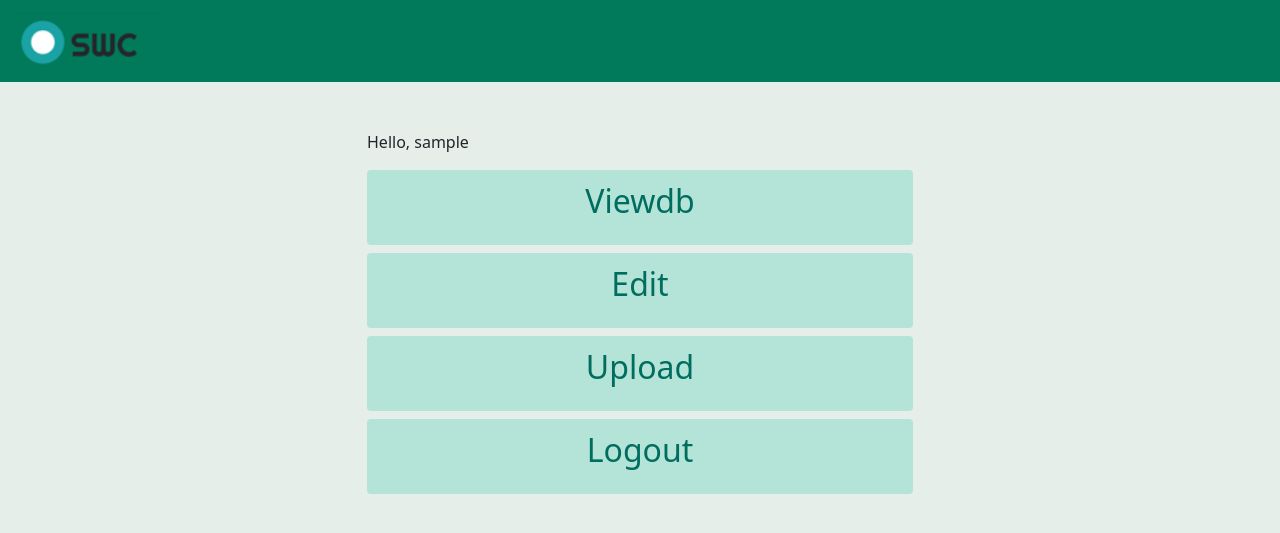
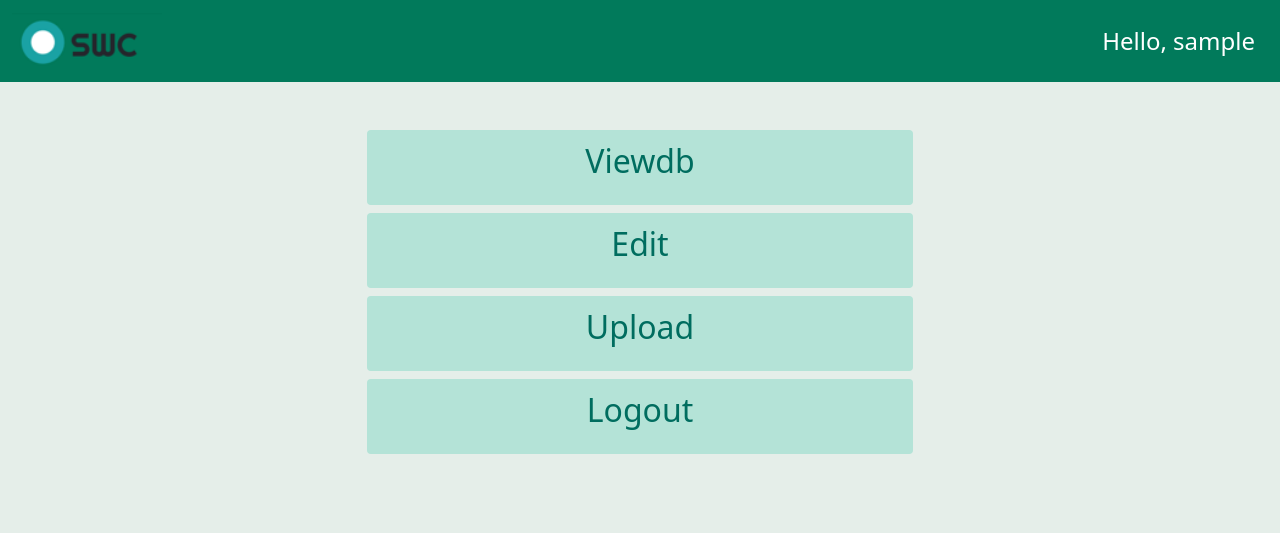
Before and after one commit to mTurner-beepboop/cs30-code-submission, a Django app: page / in a window 1280 px wide. Shown: the top 533 px of the page. Run offline with Django 3.2, Linux system fonts and the light colour scheme; the visitor is signed in with stand-in values (Sample User, id 1).

Commit message:
Edits to main buttons and welcome message position.

```diff
--- a/cs30_webapp/static/css/style.css
+++ b/cs30_webapp/static/css/style.css
@@ -20,8 +20,19 @@ html{
 	color:#017a5b;
 }
 
-.button-menu-height{
+.button-menu{
 	height:75px;
 	font-size:32px;
 	color:#006d5f;
+	background-color:#b4e3d7;
 }
+
+.nav-text{
+	font-size:24px;
+	color:white;
+}
+
+.btn:hover {
+		color:white;
+    background-color:#017a5b !important;
+}
--- a/cs30_webapp/templates/webapp/base.html
+++ b/cs30_webapp/templates/webapp/base.html
@@ -17,6 +17,11 @@
     <a class="navbar-brand" href="{% url 'webapp:home' %}">
       <img src="{% static '/images/logo.png' %}" alt="" width="150" >
     </a>
+    {% if user.is_authenticated %}
+    <form class="d-flex">
+      <a class="btn pe-none nav-text"> Hello, {{user.username}} </a>
+    </form>
+    {% endif %}
   </div>
 </nav>
 <body class="">
--- a/cs30_webapp/templates/webapp/home.html
+++ b/cs30_webapp/templates/webapp/home.html
@@ -17,19 +17,18 @@ Home
 
 
           {% if user.is_authenticated %}
-            <p> Hello, {{user.username}} </p>
 
             <div class="d-grid gap-2 col-12 mx-auto"">
-              <a class="btn site-colour-light button-menu-height" href="{% url 'webapp:dbview' %}">Viewdb</a>
-              <a class="btn site-colour-light button-menu-height" href="{% url 'webapp:edit' %}">Edit</a>
-              <a class="btn site-colour-light button-menu-height" href="{% url 'webapp:add' %}">Upload</a>
-              <a class="btn site-colour-light button-menu-height" href="{% url 'webapp:logout' %}">Logout</a>
+              <a class="btn button-menu" href="{% url 'webapp:dbview' %}">Viewdb</a>
+              <a class="btn button-menu" href="{% url 'webapp:edit' %}">Edit</a>
+              <a class="btn button-menu" href="{% url 'webapp:add' %}">Upload</a>
+              <a class="btn button-menu" href="{% url 'webapp:logout' %}">Logout</a>
             </div>
 
             {% else %}
             <div class="d-grid gap-2 col-12 mx-auto">
-              <a class="btn site-colour-light button-menu-height" href="{% url 'webapp:register' %}">Register</a>
-              <a class="btn site-colour-light button-menu-height" href="{% url 'webapp:login' %}">Login</a>
+              <a class="btn button-menu" href="{% url 'webapp:register' %}">Register</a>
+              <a class="btn button-menu" href="{% url 'webapp:login' %}">Login</a>
             </div>
 
           {% endif %}
```
